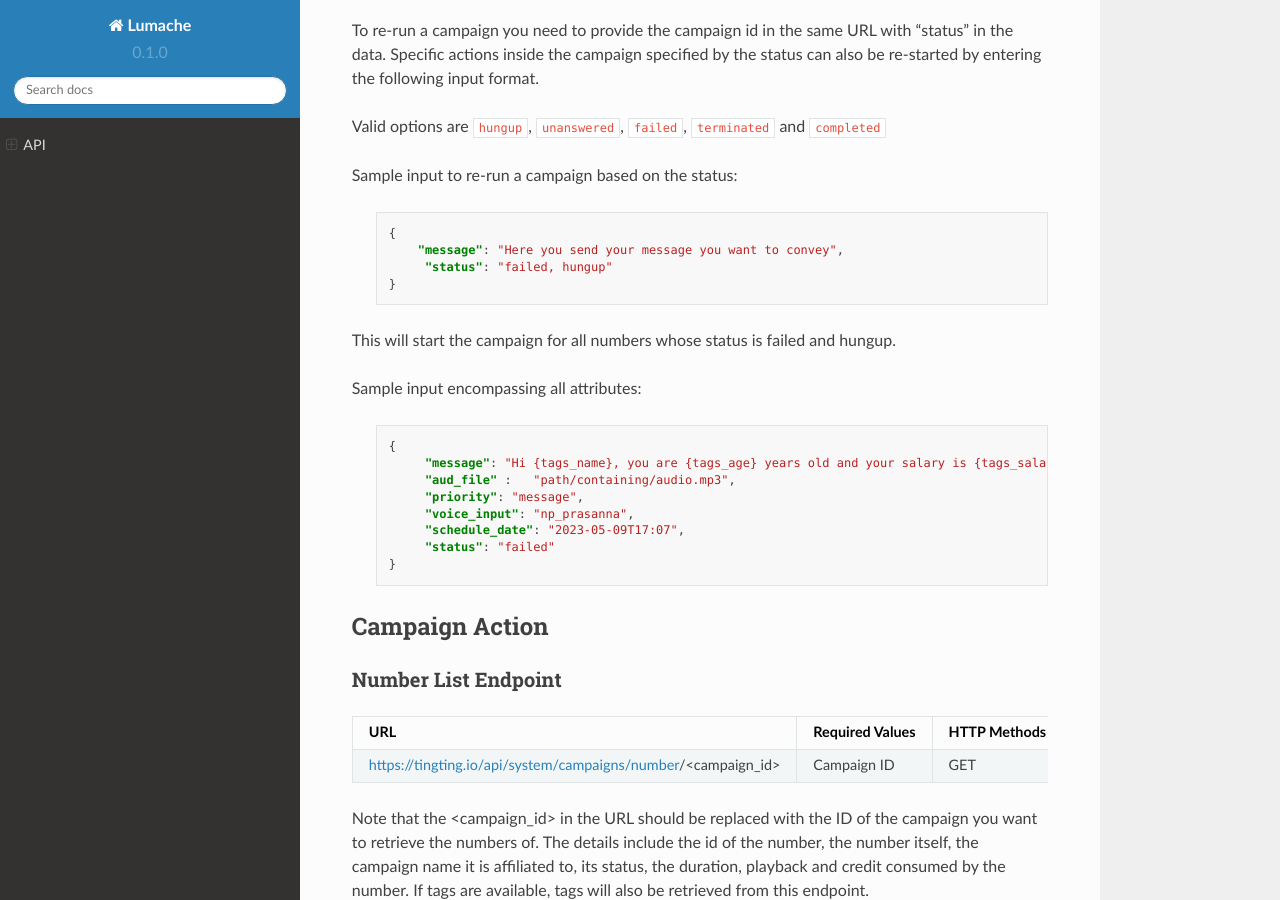
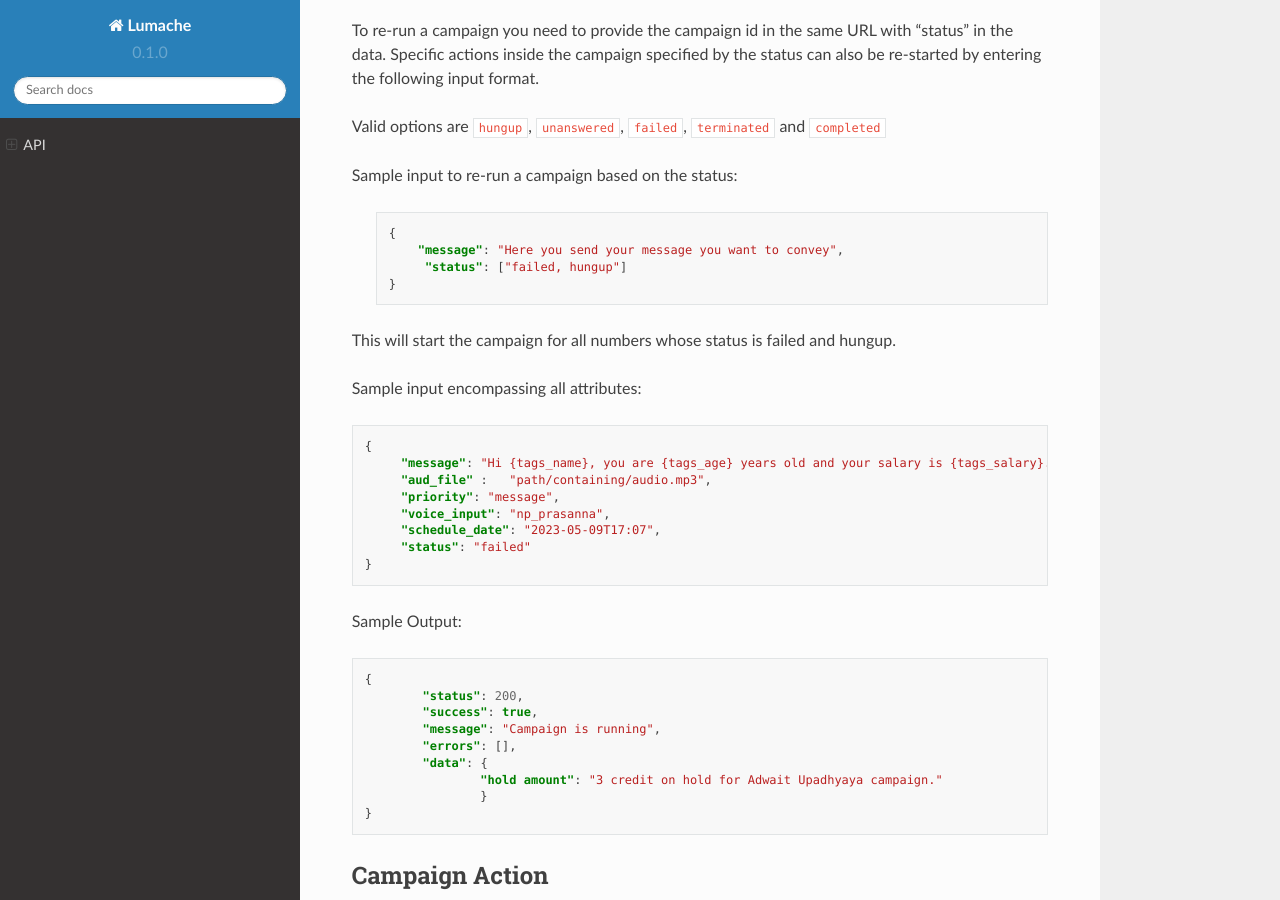
Before and after one commit to anjelikaprixa/TingTing, a Sphinx documentation site: the page built from docs/source/api.rst, in a window 1280 px wide and 900 px high, scrolled down 11851 px. Built offline with Sphinx 7.4.7 and the Read the Docs theme 2.0.0, drawn with Linux system fonts in a browser that asks for light colours.

Commit message:
Update api.rst

```diff
--- a/docs/source/api.rst
+++ b/docs/source/api.rst
@@ -708,7 +708,7 @@ Sample input to re-run a campaign based on the status:
 
    {
        "message": "Here you send your message you want to convey",
-	"status": "failed, hungup"
+	"status": ["failed, hungup"]
    }
 
 This will start the campaign for all numbers whose status is failed and hungup.
@@ -716,7 +716,7 @@ This will start the campaign for all numbers whose status is failed and hungup.
 
 Sample input encompassing all attributes:
 
- .. code-block:: json
+.. code-block:: json
 
    {
 	"message": "Hi {tags_name}, you are {tags_age} years old and your salary is {tags_salary}.",
@@ -726,6 +726,20 @@ Sample input encompassing all attributes:
 	"schedule_date": "2023-05-09T17:07",
 	"status": "failed"
    }
+
+Sample Output:
+
+.. code-block:: json
+
+	{
+		"status": 200,
+    		"success": true,
+    		"message": "Campaign is running",
+    		"errors": [],
+    		"data": {
+			"hold amount": "3 credit on hold for Adwait Upadhyaya campaign."
+        		}
+    	}
 
 
 Campaign Action
```
